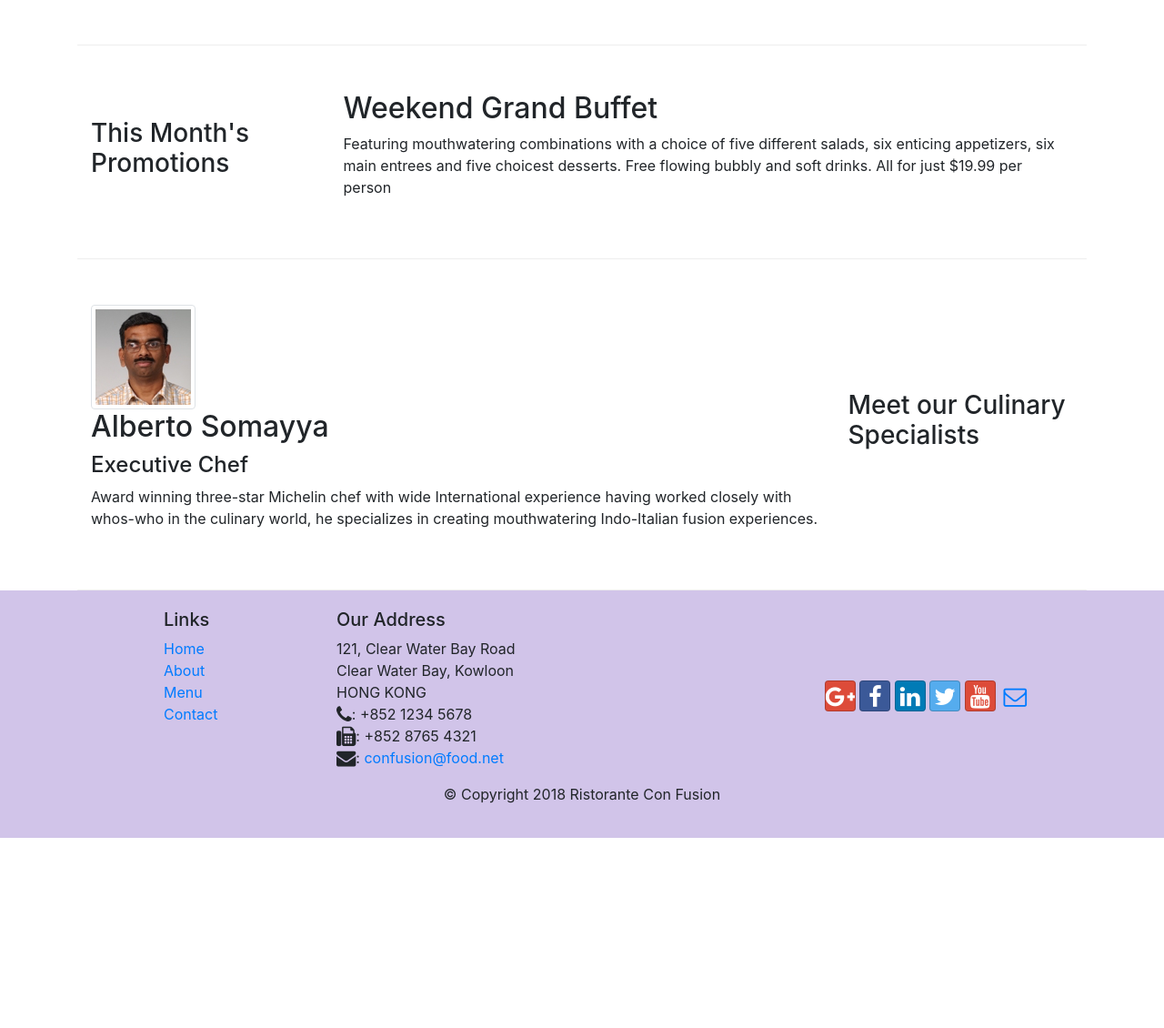
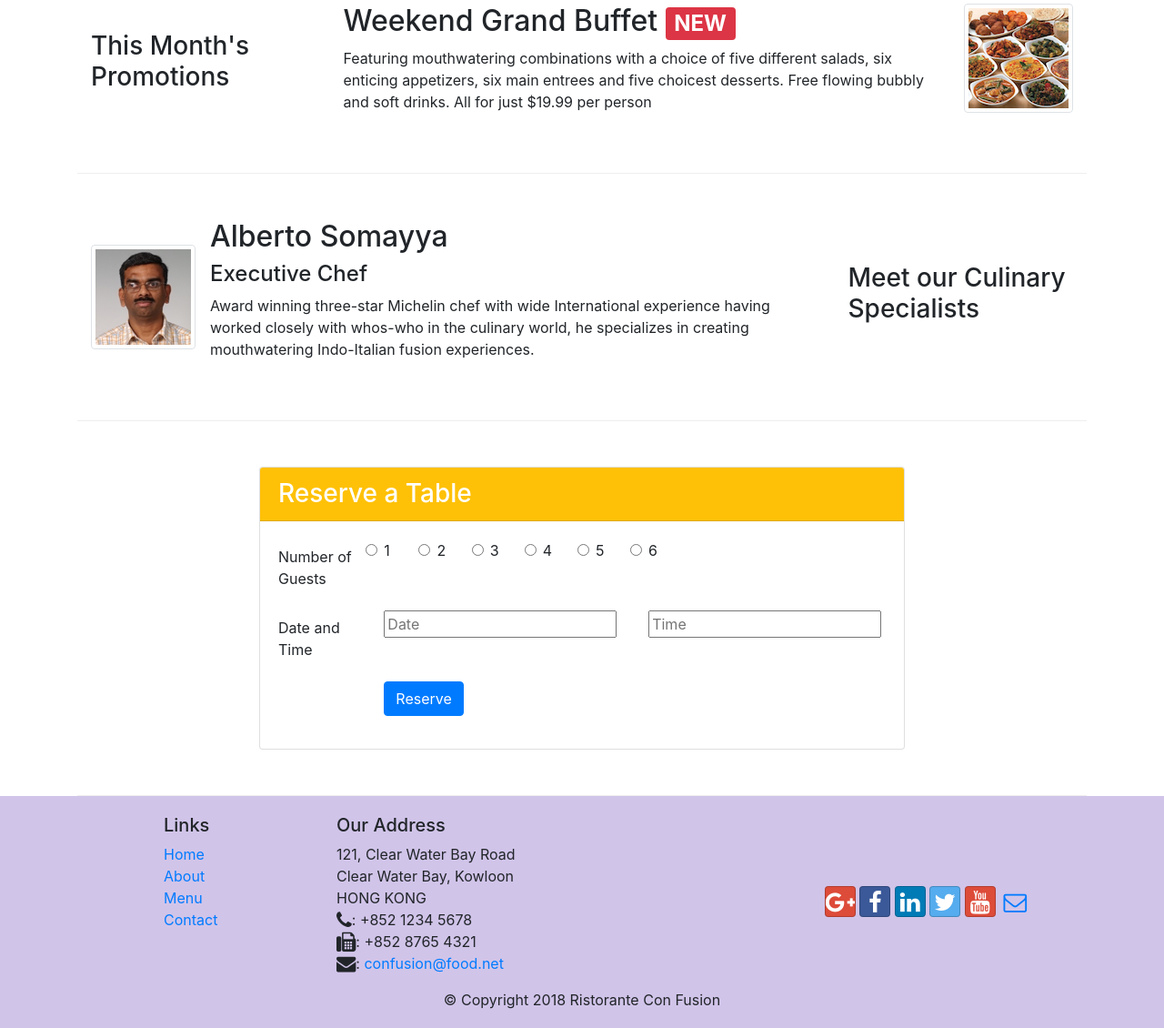
Before and after one commit to Shahbaz-1696/Bootstrap, a website: page index.html in a window 1280 px wide. Shown: the part 617-1747 px from the top of the page at 91% size. Before the commit the page ends 1538 px from the top, so only its background shows below. Drawn offline with nearby package versions, Linux system fonts and the light colour scheme.

Commit message:
Reserve a table card added

```diff
--- a/index.html
+++ b/index.html
@@ -40,8 +40,11 @@
                     <h1>Ristorante con Fusion</h1>
                     <p>We take inspiration from the World's best cuisines, and create a unique fusion experience. Our lipsmacking creations will tickle your culinary senses!</p>
                 </div>
-                <div class="col-12 col-sm align-self-center">
+                <div class="col-12 col-sm-3 align-self-center">
                     <img src="img/logo.png" class="img-fluid">
+                </div>
+                <div class="col-12 col-sm-3 align-self-center">
+                    <a class="btn btn-warning btn-lg btn-block" role="button" href="#Reservetable">Reserve Table</a>
                 </div>
             </div>
         </div>
@@ -55,13 +58,13 @@
             <div class="col-12 col-sm order-sm-first col-md">
                 <div class="media">
                     <img class="d-flex mr-3 img-thumbnail align-self-center" src="img/uthappizza.png" alt="uthappizza">
-                </div>
-                <div class="media-body">
+                    <div class="media-body">
                     <h2 class="mt-0">Uthappizza
                         <span class="badge badge-danger">HOT</span>
                         <span class="badge badge-pill badge-secondary">$4.99</span>
                     </h2>
                     <p class="d-none d-sm-block">A unique combination of Indian Uthappam (pancake) and Italian pizza, topped with Cerignola olives, ripe vine cherry tomatoes, Vidalia onion, Guntur chillies and Buffalo Paneer.</p>
+                    </div>
                 </div>
             </div>
         </div>
@@ -72,8 +75,15 @@
                 <h3>This Month's Promotions</h3>
             </div>
             <div class="col-12 col-sm col-md">
-                <h2>Weekend Grand Buffet</h2>
-                <p>Featuring mouthwatering combinations with a choice of five different salads, six enticing appetizers, six main entrees and five choicest desserts. Free flowing bubbly and soft drinks. All for just $19.99 per person </p>
+                <div class="media">
+                    <div class="media-body">
+                    <h2 class="mt-0">Weekend Grand Buffet
+                    <span class="badge badge-danger">NEW</span>
+                    </h2>
+                    <p class="d-none d-sm-block">Featuring mouthwatering combinations with a choice of five different salads, six enticing appetizers, six main entrees and five choicest desserts. Free flowing bubbly and soft drinks. All for just $19.99 per person </p>
+                    </div>
+                    <img class="d-flex ml-3 img-thumbnail align-items-center" src="img/buffet.png" alt="buffet">
+                </div>
             </div>
         </div>
 
@@ -84,11 +94,64 @@
             <div class="col-12 col-sm order-sm-first col-md">
                 <div class="media">
                     <img class="d-flex mr-3 img-thumbnail align-self-center" src="img/alberto.png" alt="Alberto Somayya">
+                    <div class="media-body">
+                    <h2 class="mt-0">Alberto Somayya</h2>
+                    <h4>Executive Chef</h4>
+                    <p class="d-none d-sm-block">Award winning three-star Michelin chef with wide International experience having worked closely with whos-who in the culinary world, he specializes in creating mouthwatering Indo-Italian fusion experiences. </p>
+                    </div>
                 </div>
-                <div class="media-body">
-                    <h2 class="mt-0">Alberto Somayya</h2>
-                <h4>Executive Chef</h4>
-                <p class="d-none d-sm-block">Award winning three-star Michelin chef with wide International experience having worked closely with whos-who in the culinary world, he specializes in creating mouthwatering Indo-Italian fusion experiences. </p>
+            </div>
+        </div>
+
+        <div class="row row-content align-items-center" id="Reservetable">
+            <div class="col-12 col-sm-8 offset-sm-2">
+                <div class="card">
+                    <h3 class="card-header bg-warning text-white">Reserve a Table</h3>
+                    <div class="card-body">
+                        <form>
+                            <div class="form-group row">
+                                <label for="numberofguests" class="col-12 col-sm-2 col-form-label">Number of Guests</label>
+                                <div class="col-2 col-sm-1">
+                                    <input type="radio" id="radio1" name="radio1" class="form-check-input">
+                                    <label for="radio1" class="form-check-label">1</label>
+                                </div>
+                                <div class="col-2 col-sm-1">
+                                    <input type="radio" id="radio2" name="radio2" class="form-check-input">
+                                    <label for="radio2" class="form-check-label">2</label>
+                                </div>
+                                <div class="col-2 col-sm-1">
+                                    <input type="radio" id="radio3" name="radio3" class="form-check-input">
+                                    <label for="radio3" class="form-check-label">3</label>
+                                </div>
+                                <div class="col-2 col-sm-1">
+                                    <input type="radio" id="radio4" name="radio4" class="form-check-input">
+                                    <label for="radio4" class="form-check-label">4</label>
+                                </div>
+                                <div class="col-2 col-sm-1">
+                                    <input type="radio" id="radio5" name="radio5" class="form-check-input">
+                                    <label for="radio5" class="form-check-label">5</label>
+                                </div>
+                                <div class="col-2 col-sm-1">
+                                    <input type="radio" id="radio6" name="radio6" class="form-check-input">
+                                    <label for="radio6" class="form-check-label">6</label>
+                                </div>
+                            </div>
+                            <div class="form-group row">
+                                <label for="dateandtime" class="col-12 col-sm-2 col-form-label">Date and Time</label>
+                                <div class="col-12 col-sm-3">
+                                    <input type="text" name="dateandtime" id="dateandtime" placeholder="Date">
+                                </div>
+                                <div class="col-12 col-sm-3 offset-sm-2">
+                                    <input type="text" name="dateandtime" id="dateandtime" placeholder="Time">
+                                </div>
+                            </div>
+                            <div class="form-group row">
+                                <div class="col-sm-10 offset-sm-2">
+                                    <button type="submit" class="btn btn-primary">Reserve</button>
+                                </div>
+                            </div>
+                        </form>
+                    </div>
                 </div>
             </div>
         </div>
```
